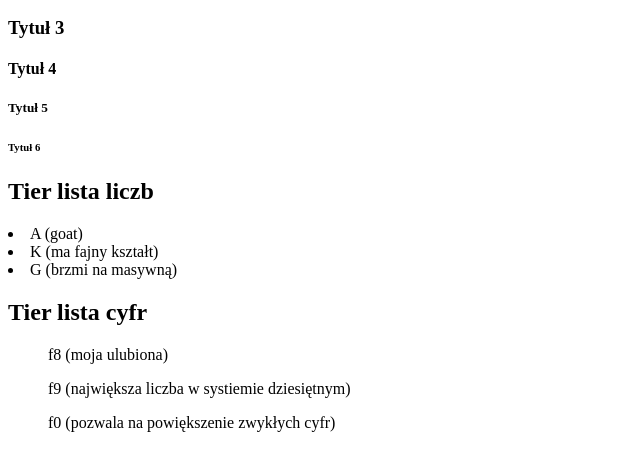
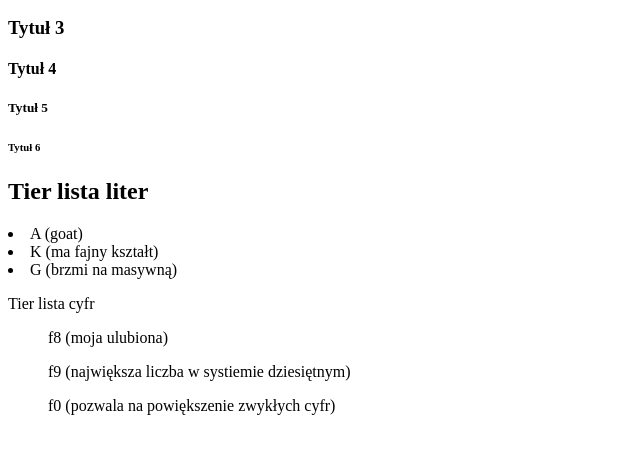
Before and after one commit to DawidNiemczuk3ti/Nowe-repozytorium-, a plain HTML site: page index.html in a window 1280 px wide. Shown: the part 170-640 px from the top of the page, without its empty margins (0-640 px from the left). Drawn offline with Linux system fonts and the light colour scheme.

Commit message:
Update index.html

```diff
--- a/index.html
+++ b/index.html
@@ -14,12 +14,12 @@
 	            <h5> Tytuł 5 </h5>
 	            <h6> Tytuł 6 </h6>
 
-                     <h2> Tier lista liczb </h2>
+                     <h2> Tier lista liter </h2>
                      <li> A (goat) </li>
                      <li> K (ma fajny kształt) </li>
 	                 <li> G (brzmi na masywną) </li>
 
-	                 <h2> Tier lista cyfr </h2>
+	                 <p> Tier lista cyfr </p>
 	                 <ul> f8 (moja ulubiona) </ul>
                      <ul> f9 (największa liczba w systiemie dziesiętnym) </ul>
 	                 <ul> f0 (pozwala na powiększenie zwykłych cyfr) </ul>
```
